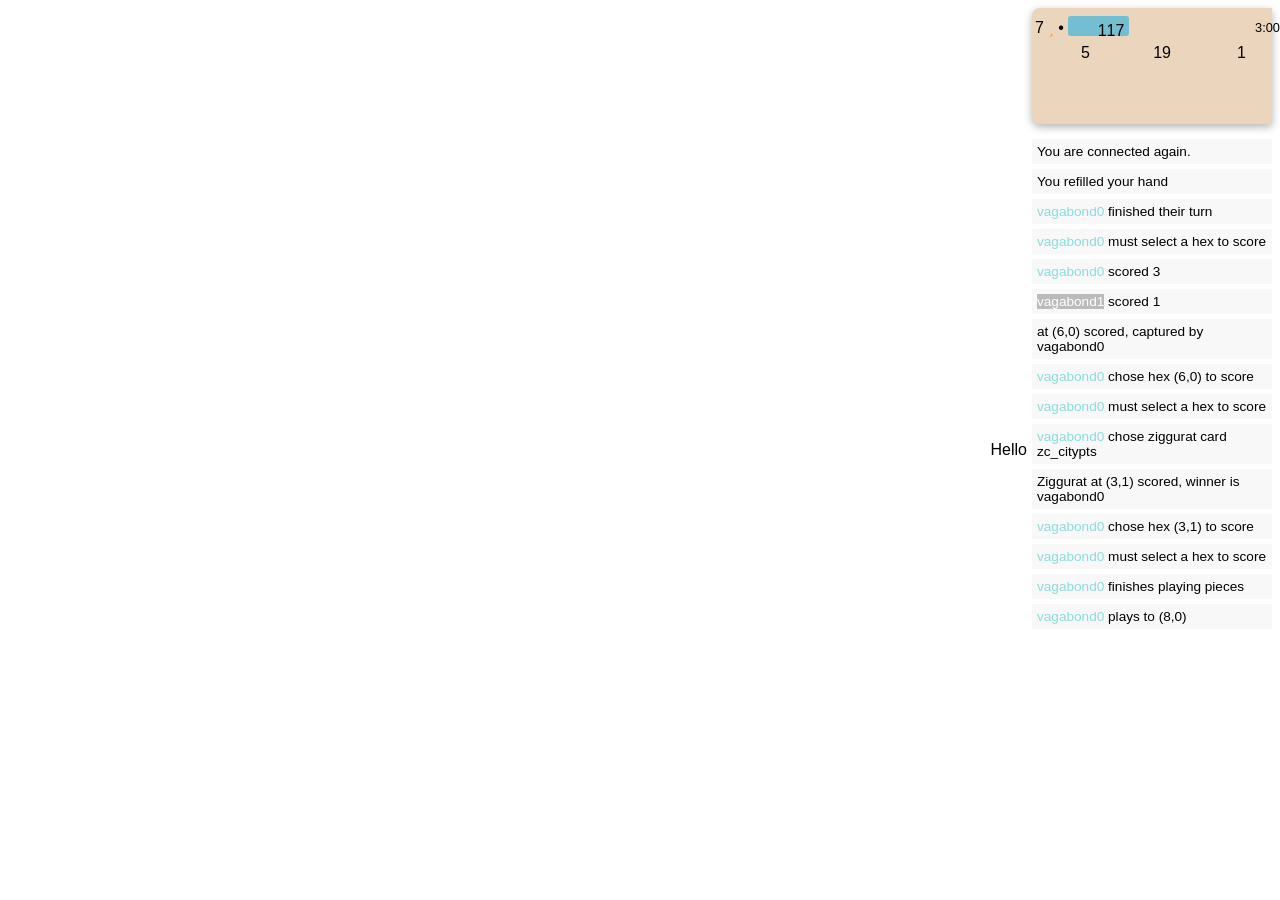
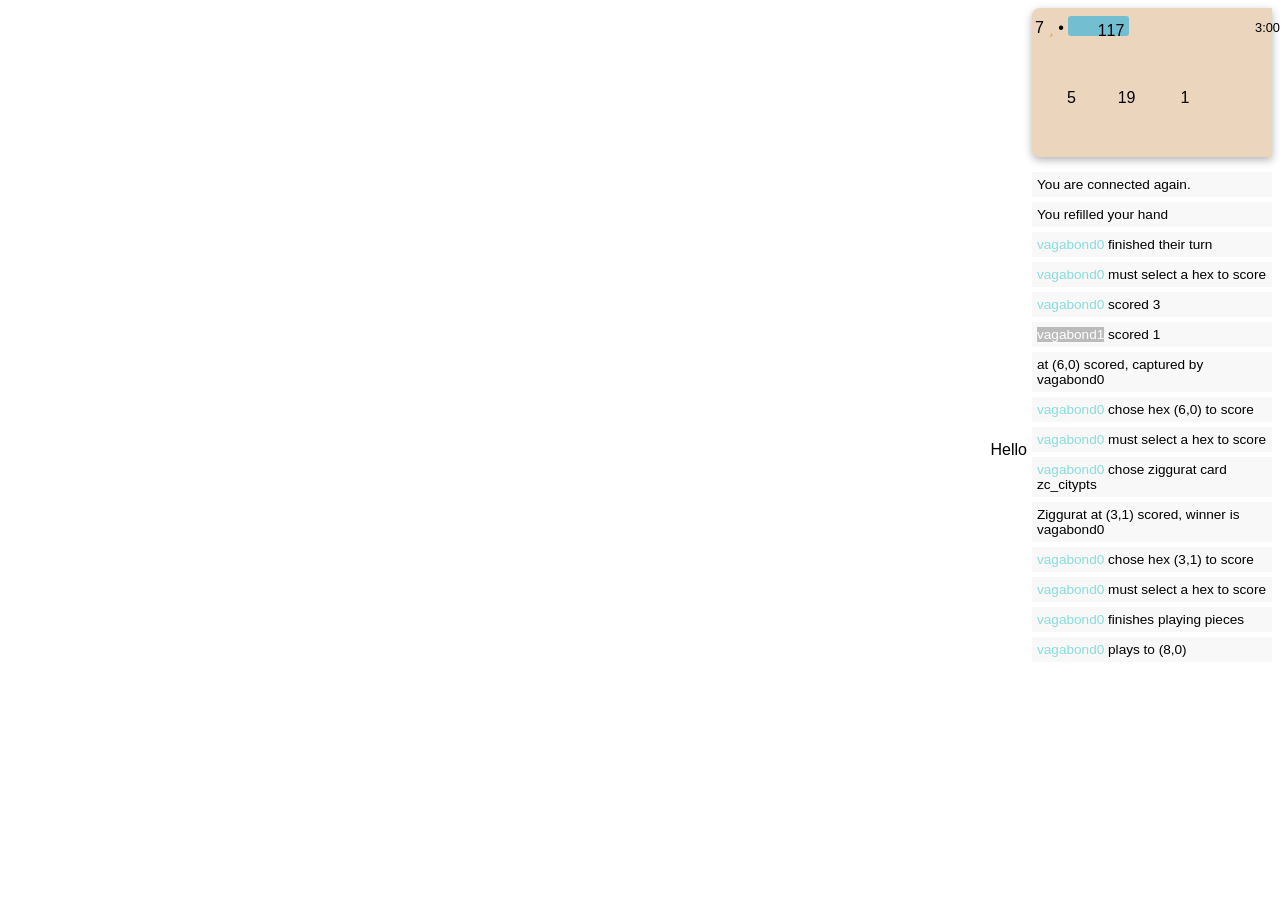

Some initial noodling about improvement the look/layout of the player panels.

--- a/babylonia.css
+++ b/babylonia.css
@@ -448,10 +448,14 @@ body {
  */
 
 .player-board-game-specific-content {
-    --bbl-label-height: 40px;
+    --bbl-label-height: 2em;
     --bbl-label-width: calc(var(--bbl-hex-ratio) * var(--bbl-label-height));
-    display: grid;
     padding-top: 7px;
+    display: flex;
+}
+
+.bbl_pb {
+    display: grid;
     grid-template-columns: repeat(3, 1fr);
     grid-row-gap: 7px;
 }
@@ -513,6 +517,15 @@ body {
 
 .bbl_pb_city_label {
     background-position: 0% -200%;
+}
+
+.bbl_pb_hand,
+.bbl_pb_pool,
+.bbl_pb_city {
+    color: white;
+    font-weight: bold;
+    align-content: center;
+    text-align: center;
 }
 
 div.bbl_pb_zcards {
